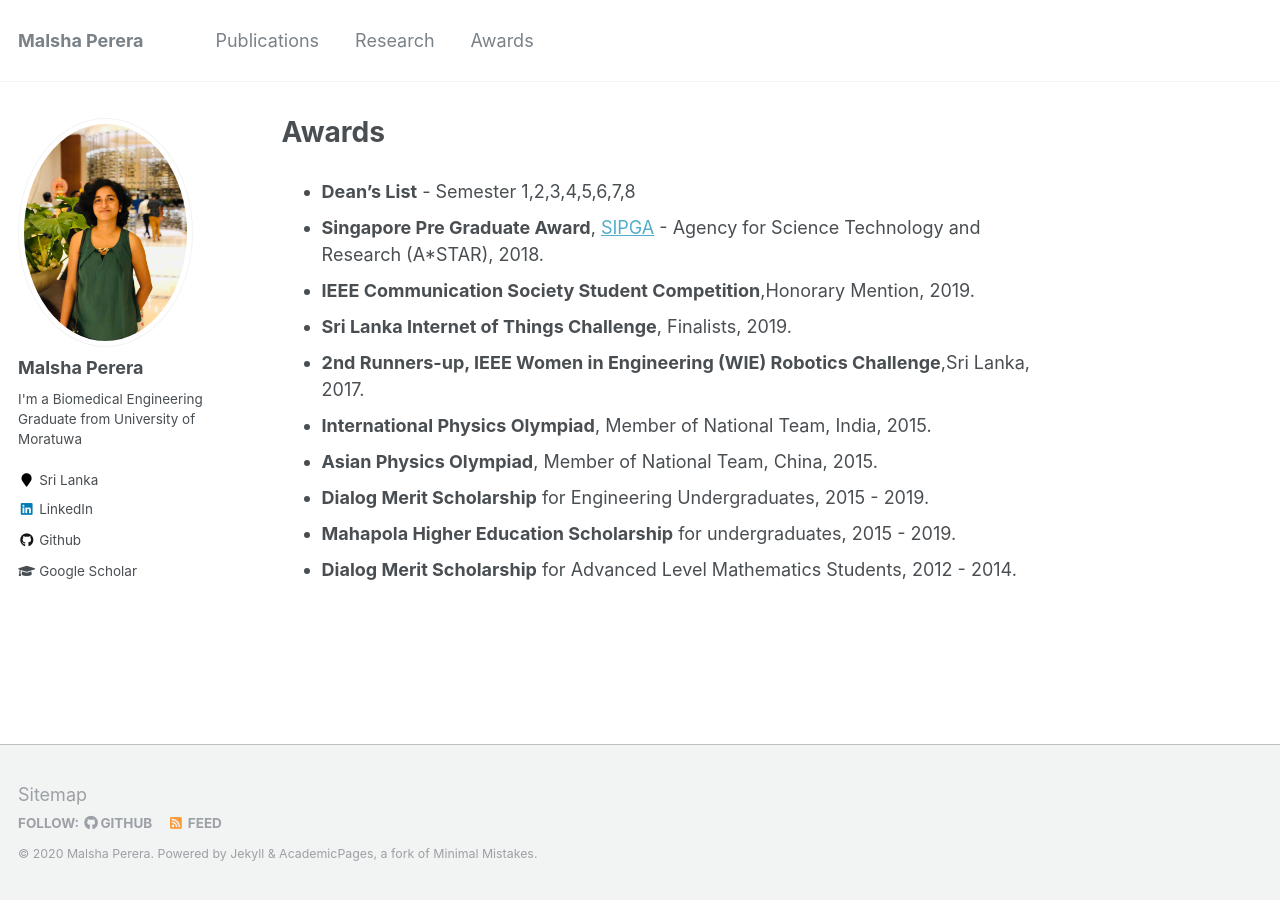
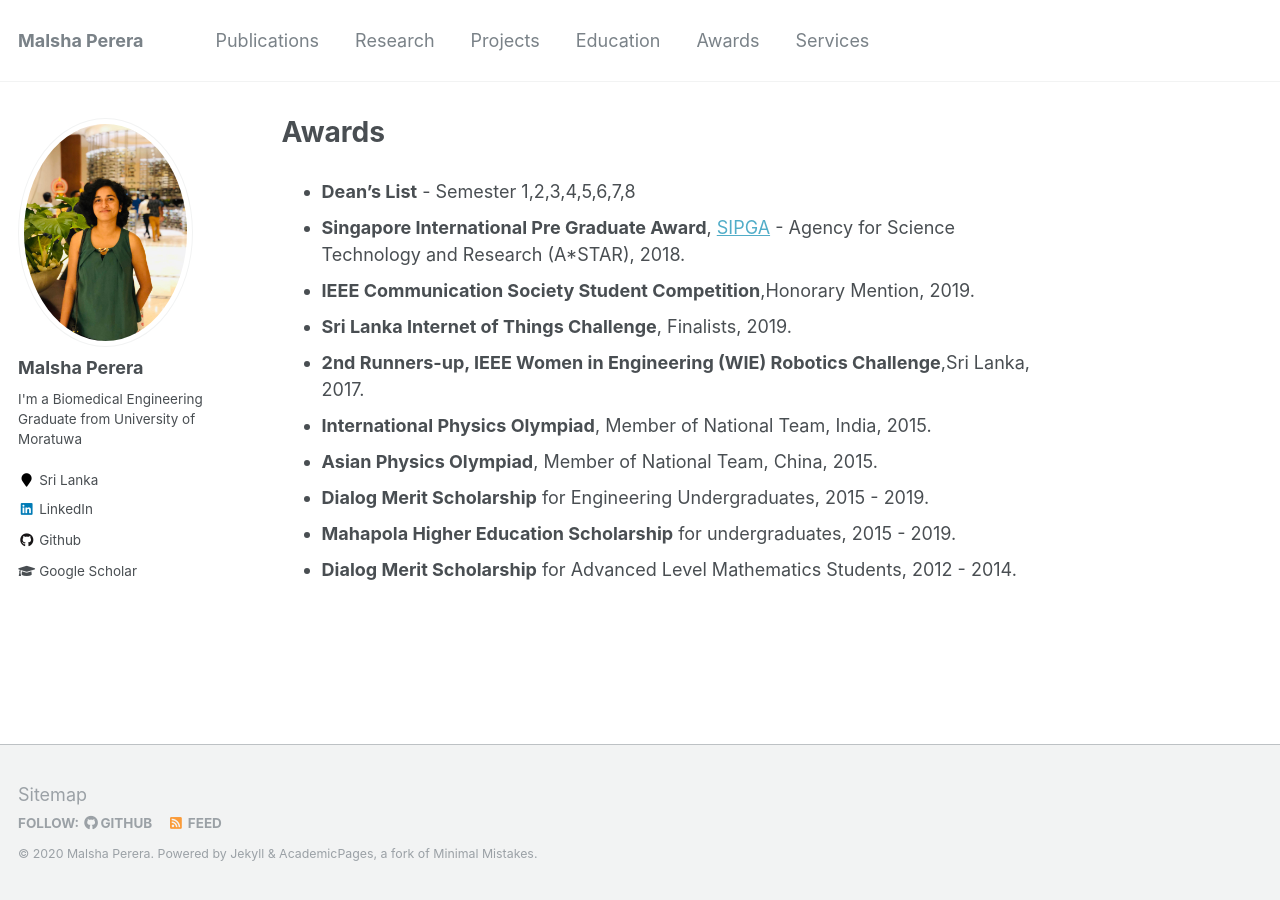
Before and after one commit to malshaV/malshaV.github.io, a Jekyll site: the page built from _pages/awards.md, in a window 1280 px wide. Built offline with Jekyll 4.4.1, drawn with Linux system fonts in a browser that asks for light colours.

Commit message:
add tabs

```diff
--- a/_data/navigation.yml
+++ b/_data/navigation.yml
@@ -6,5 +6,14 @@ main:
   - title: "Research"
     url: /research/
 
+  - title: "Projects"
+    url: /projects/
+
+  - title: "Education"
+    url: /education/
+
   - title: "Awards"
     url: /awards/
+
+  - title: "Services"
+    url: /services/
--- a/_pages/awards.md
+++ b/_pages/awards.md
@@ -5,7 +5,7 @@ author_profile: true
 ---
 
 * **Dean's List** - Semester 1,2,3,4,5,6,7,8
-* **Singapore Pre Graduate Award**, [SIPGA](https://www.a-star.edu.sg/Scholarships/for-undergraduate-studies/singapore-international-pre-graduate-award-(sipga)) - Agency for Science Technology and Research (A\*STAR), 2018.
+* **Singapore International Pre Graduate Award**, [SIPGA](https://www.a-star.edu.sg/Scholarships/for-undergraduate-studies/singapore-international-pre-graduate-award-(sipga)) - Agency for Science Technology and Research (A\*STAR), 2018.
 * **IEEE Communication Society Student Competition**,Honorary Mention, 2019.
 * **Sri Lanka Internet of Things Challenge**, Finalists, 2019.
 * **2nd Runners-up, IEEE Women in Engineering (WIE) Robotics Challenge**,Sri Lanka, 2017.
```
Also changed, not shown: _pages/education.md (added, +7 -0 lines), _pages/projects.md (added, +7 -0 lines), _pages/services.md (added, +7 -0 lines).
